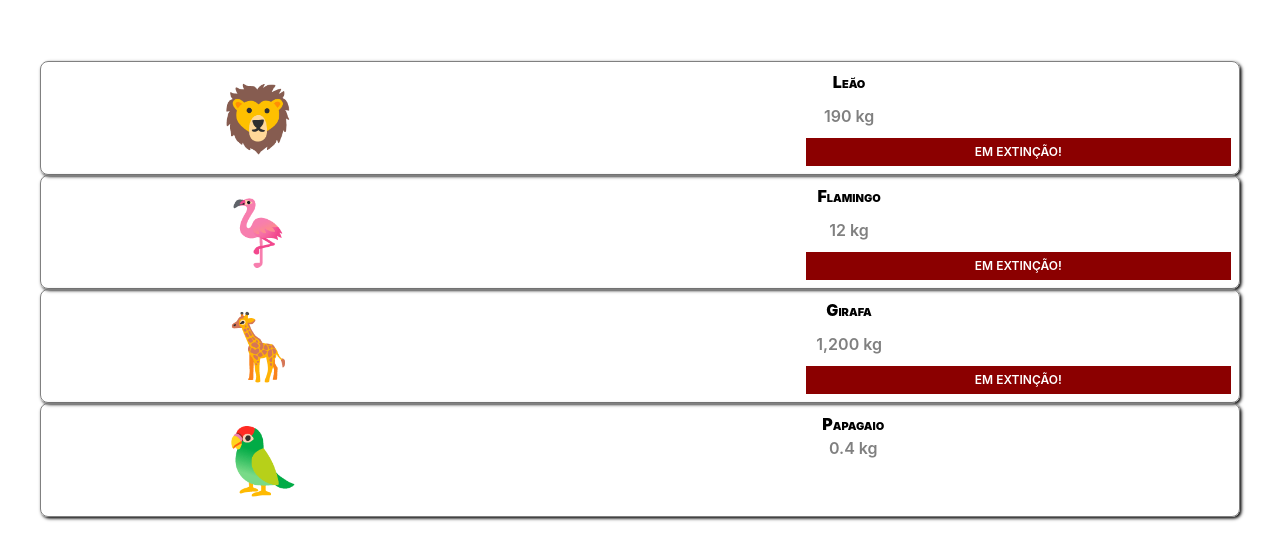
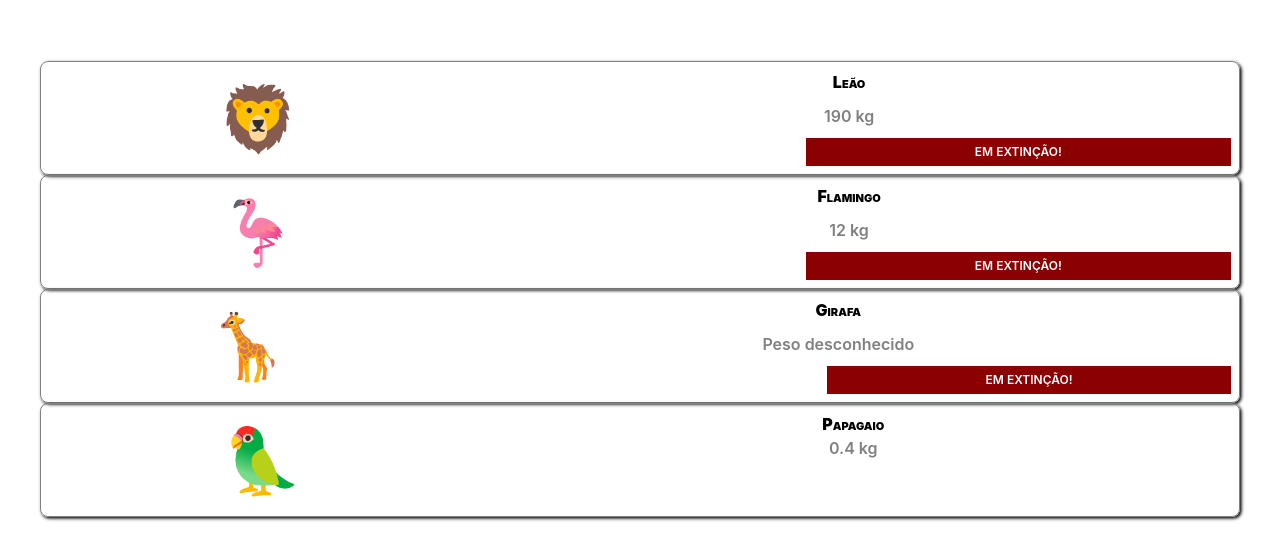
Before and after one commit to ufjf-dcc207/ufjf-dcc207-2024-3-a-atv03-VanessaTrajano, a React (Vite) app: page / in a window 1280 px wide. Shown: the part 111-670 px from the top of the page. Built offline with nearby package versions, Linux system fonts and the light colour scheme.

Commit message:
Adicionando a lógica do peso do animal

```diff
--- a/src/Animal.tsx
+++ b/src/Animal.tsx
@@ -11,7 +11,9 @@ function Animal({ icone, nome, peso, emExtincao }: AnimalProps) {
   return <div className="animal">
     <div className="icone">{icone}</div>
     <div className="nome">{nome}</div>
-    <div className="peso">{peso.toLocaleString()} kg</div>
+    {
+        peso > 0 ? <div className="peso">{peso.toLocaleString()} kg</div> : <div className="peso">Peso desconhecido</div>
+    }
     {emExtincao && <div className="extincao">Em extinção!</div>}
   </div>;
 }
--- a/src/App.tsx
+++ b/src/App.tsx
@@ -6,7 +6,7 @@ function App() {
     <div className="app">
       <Animal icone="🦁" nome="Leão" peso={190.0} emExtincao={true} />
       <Animal icone="🦩" nome="Flamingo" peso={12.0} emExtincao={true} />
-      <Animal icone="🦒" nome="Girafa" peso={1200.0} emExtincao={true} />
+      <Animal icone="🦒" nome="Girafa" peso={0.0} emExtincao={true} />
       <Animal icone="🦜" nome="Papagaio" peso={0.4} emExtincao={false} />
     </div>
   );
```
